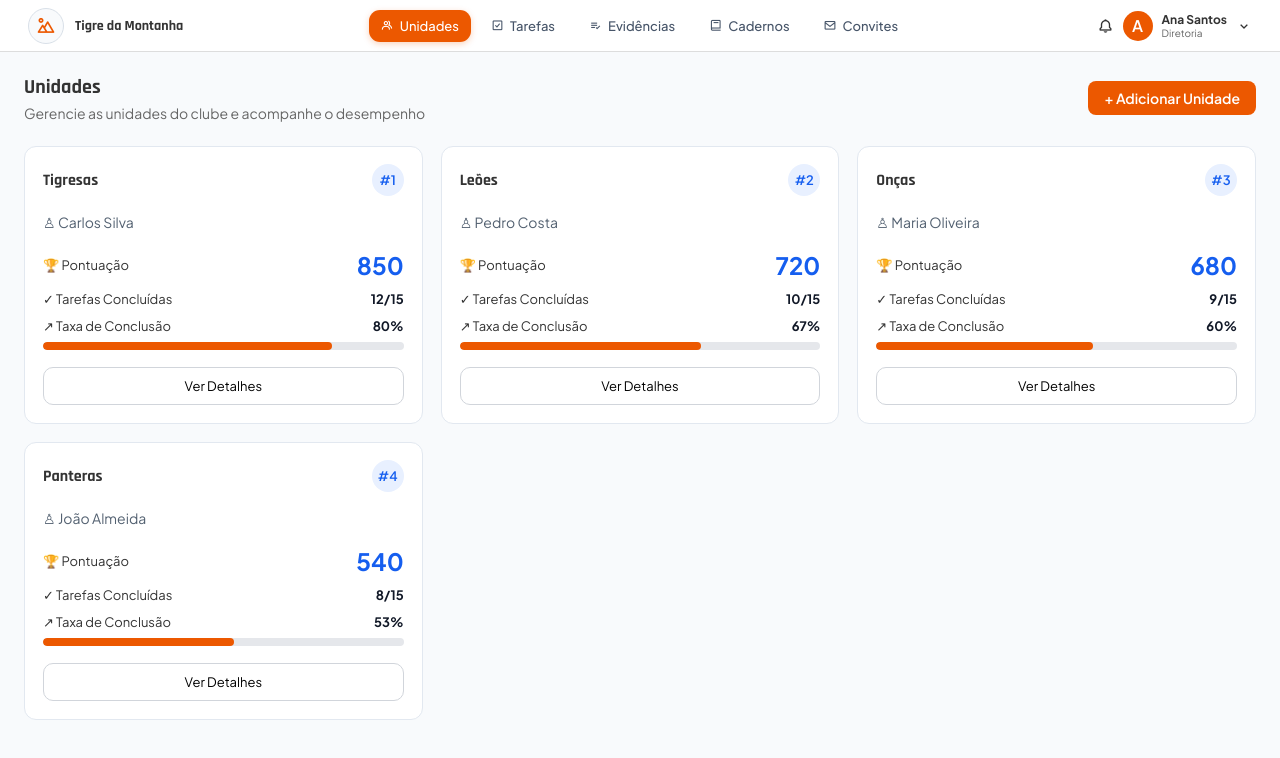
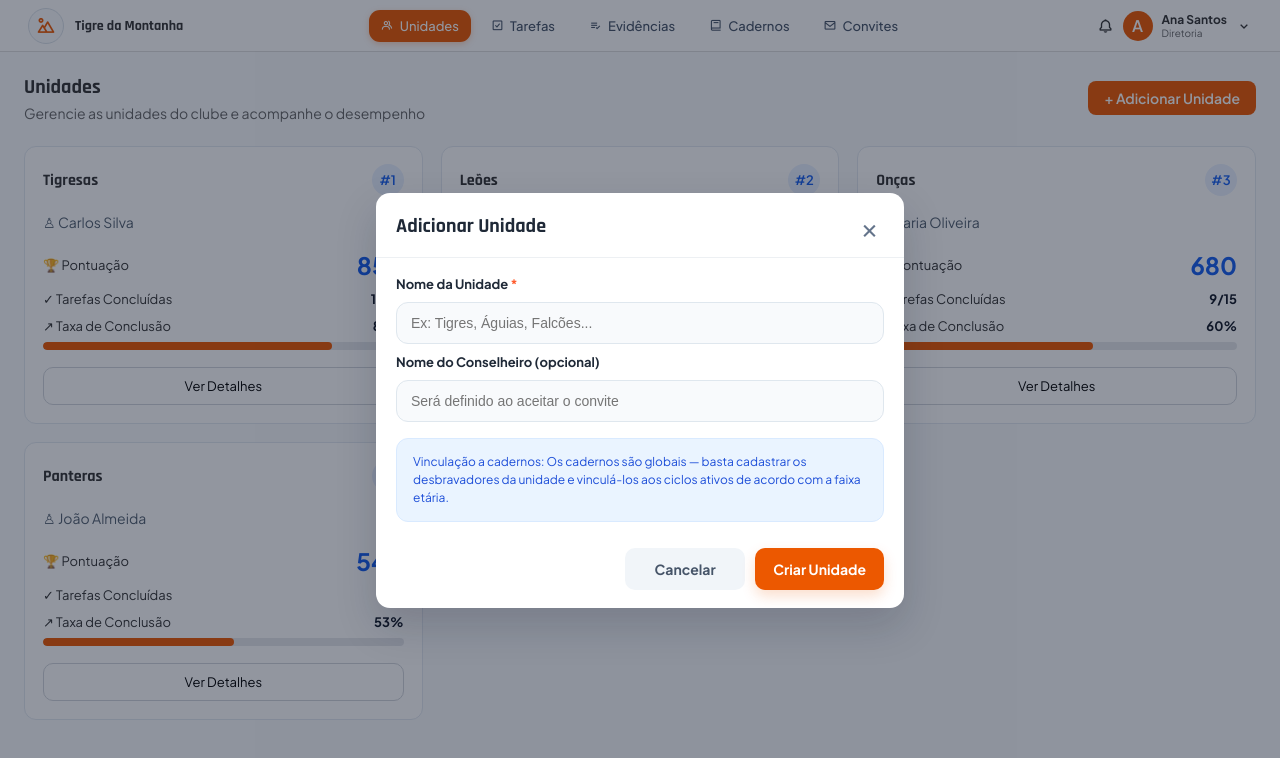
Before and after one commit to desbravadores-sisa/Desbravadores-Aplicacao-Web, a React (Vite) app in the folder desbravadores_aplicacao/: page /unidades in a window 1280 px wide. Both pictures are taken after a click on the button "+ Adicionar Unidade". Shown: the top 758 px of the page. Built offline with nearby package versions, Linux system fonts and the light colour scheme.

Commit message:
feat: adicionar unidade

```diff
--- /dev/null
+++ b/desbravadores_aplicacao/src/components/AddUnitModal/AddUnitModal.jsx
@@ -0,0 +1,58 @@
+import styles from "./AddUnitModal.module.css";
+
+function AddUnitModal({ form, onChange, onSubmit, onClose }) {
+  return (
+    <div
+      className={styles.modalBackdrop}
+      role="presentation"
+      onMouseDown={(event) => event.target === event.currentTarget && onClose()}
+    >
+      <form className={styles.modal} onSubmit={onSubmit}>
+        <div className={styles.modalHeader}>
+          <h2>Adicionar Unidade</h2>
+          <button type="button" aria-label="Fechar" onClick={onClose}>×</button>
+        </div>
+
+        <div className={styles.modalBody}>
+          <label htmlFor="unit-name">
+            Nome da Unidade <span>*</span>
+          </label>
+          <input
+            id="unit-name"
+            name="name"
+            type="text"
+            value={form.name}
+            onChange={onChange}
+            placeholder="Ex: Tigres, Águias, Falcões..."
+            required
+          />
+
+          <label htmlFor="leader-name">Nome do Conselheiro (opcional)</label>
+          <input
+            id="leader-name"
+            name="leader"
+            type="text"
+            value={form.leader}
+            onChange={onChange}
+            placeholder="Será definido ao aceitar o convite"
+          />
+
+          <div className={styles.infoBox}>
+            Vinculação a cadernos: Os cadernos são globais — basta cadastrar os desbravadores da unidade e vinculá-los aos ciclos ativos de acordo com a faixa etária.
+          </div>
+        </div>
+
+        <div className={styles.modalFooter}>
+          <button type="button" className={styles.cancelButton} onClick={onClose}>
+            Cancelar
+          </button>
+          <button type="submit" className={styles.submitButton}>
+            Criar Unidade
+          </button>
+        </div>
+      </form>
+    </div>
+  );
+}
+
+export default AddUnitModal;
--- /dev/null
+++ b/desbravadores_aplicacao/src/components/AddUnitModal/AddUnitModal.module.css
@@ -0,0 +1,114 @@
+.modalBackdrop {
+  position: fixed;
+  inset: 0;
+  z-index: 20;
+  display: grid;
+  place-items: center;
+  padding: 20px;
+  background: rgba(15, 23, 42, 0.45);
+}
+
+.modal {
+  width: min(528px, 100%);
+  background: #fff;
+  border-radius: 14px;
+  box-shadow: 0 18px 40px rgba(15, 23, 42, 0.18);
+  overflow: hidden;
+}
+
+.modalHeader {
+  display: flex;
+  align-items: center;
+  justify-content: space-between;
+  padding: 18px 20px 16px;
+  border-bottom: 1px solid #edf0f3;
+}
+
+.modalHeader h2 {
+  margin: 0;
+  color: #1f2937;
+  font-size: 20px;
+  font-weight: 700;
+}
+
+.modalHeader button {
+  border: 0;
+  background: transparent;
+  color: #64748b;
+  font-size: 28px;
+  line-height: 1;
+  cursor: pointer;
+}
+
+.modalBody {
+  display: grid;
+  gap: 10px;
+  padding: 18px 20px 8px;
+}
+
+.modalBody label {
+  color: #1f2937;
+  font-size: 13px;
+  font-weight: 700;
+}
+
+.modalBody label span {
+  color: #ff5b2d;
+}
+
+.modalBody input {
+  width: 100%;
+  box-sizing: border-box;
+  padding: 12px 14px;
+  border: 1px solid #dfe7ee;
+  border-radius: 12px;
+  background: #f8fafc;
+  color: #1f2937;
+  font-size: 14px;
+  outline: none;
+}
+
+.modalBody input:focus {
+  border-color: #ff7a1a;
+  box-shadow: 0 0 0 2px rgba(255, 122, 26, 0.12);
+}
+
+.infoBox {
+  margin-top: 6px;
+  padding: 14px 16px;
+  border: 1px solid #d9eaff;
+  border-radius: 12px;
+  background: #eaf4ff;
+  color: #1d4ed8;
+  font-size: 12px;
+  line-height: 1.5;
+}
+
+.modalFooter {
+  display: flex;
+  justify-content: flex-end;
+  gap: 10px;
+  padding: 18px 20px 18px;
+}
+
+.cancelButton,
+.submitButton {
+  min-width: 120px;
+  padding: 12px 18px;
+  border: 0;
+  border-radius: 10px;
+  font-size: 14px;
+  font-weight: 700;
+  cursor: pointer;
+}
+
+.cancelButton {
+  background: #f1f5f9;
+  color: #475569;
+}
+
+.submitButton {
+  background: #ec5800;
+  color: #fff;
+  box-shadow: 0 6px 14px rgba(236, 88, 0, 0.2);
+}
--- a/desbravadores_aplicacao/src/pages/Unidades.jsx
+++ b/desbravadores_aplicacao/src/pages/Unidades.jsx
@@ -1,58 +1,117 @@
+import { useState } from "react";
+import AddUnitModal from "../components/AddUnitModal/AddUnitModal";
 import UnitCard from "../components/UnitCard/UnitCard";
 import SectionHeader from "../components/SectionHeader/SectionHeader";
 import styles from "./Unidades.module.css";
 
+const initialUnits = [
+  {
+    id: 1,
+    name: "Tigresas",
+    leader: "Carlos Silva",
+    position: 1,
+    score: 850,
+    completedTasks: 12,
+    totalTasks: 15,
+    completionRate: 80
+  },
+  {
+    id: 2,
+    name: "Leões",
+    leader: "Pedro Costa",
+    position: 2,
+    score: 720,
+    completedTasks: 10,
+    totalTasks: 15,
+    completionRate: 67
+  },
+  {
+    id: 3,
+    name: "Onças",
+    leader: "Maria Oliveira",
+    position: 3,
+    score: 680,
+    completedTasks: 9,
+    totalTasks: 15,
+    completionRate: 60
+  },
+  {
+    id: 4,
+    name: "Panteras",
+    leader: "João Almeida",
+    position: 4,
+    score: 540,
+    completedTasks: 8,
+    totalTasks: 15,
+    completionRate: 53
+  }
+];
+
 function Unidades() {
+  const [units, setUnits] = useState(initialUnits);
+  const [isModalOpen, setIsModalOpen] = useState(false);
+  const [form, setForm] = useState({ name: "", leader: "" });
+
+  function handleChange(event) {
+    const { name, value } = event.target;
+    setForm((current) => ({ ...current, [name]: value }));
+  }
+
+  function handleSubmit(event) {
+    event.preventDefault();
+
+    if (!form.name.trim()) return;
+
+    setUnits((current) => [
+      {
+        id: Date.now(),
+        name: form.name.trim(),
+        leader: form.leader.trim() || "Conselheiro a definir",
+        position: current.length + 1,
+        score: 0,
+        completedTasks: 0,
+        totalTasks: 15,
+        completionRate: 0
+      },
+      ...current
+    ]);
+
+    setForm({ name: "", leader: "" });
+    setIsModalOpen(false);
+  }
+
   return (
-<main className={styles.page}>
+    <main className={styles.page}>
       <SectionHeader
         title="Unidades"
         subtitle="Gerencie as unidades do clube e acompanhe o desempenho"
         buttonText="+ Adicionar Unidade"
-        onButtonClick={() => console.log("Adicionar Unidade clicado")}
+        onButtonClick={() => setIsModalOpen(true)}
       />
 
       <div className={styles.grid}>
-        <UnitCard
-          name="Tigresas"
-          leader="Carlos Silva"
-          position={1}
-          score={850}
-          completedTasks={12}
-          totalTasks={15}
-          completionRate={80}
+        {units.map((unit) => (
+          <UnitCard
+            key={unit.id}
+            name={unit.name}
+            leader={unit.leader}
+            position={unit.position}
+            score={unit.score}
+            completedTasks={unit.completedTasks}
+            totalTasks={unit.totalTasks}
+            completionRate={unit.completionRate}
+          />
+        ))}
+      </div>
+
+      {isModalOpen && (
+        <AddUnitModal
+          form={form}
+          onChange={handleChange}
+          onSubmit={handleSubmit}
+          onClose={() => setIsModalOpen(false)}
         />
-
-        <UnitCard
-          name="Leões"
-          leader="Pedro Costa"
-          position={2}
-          score={720}
-          completedTasks={10}
-          totalTasks={15}
-          completionRate={67}
-        />
-
-        <UnitCard
-          name="Onças"
-          leader="Maria Oliveira"
-          position={3}
-          score={680}
-          completedTasks={9}
-          totalTasks={15}
-          completionRate={60}
-        />
-
-        <UnitCard
-          name="Panteras"
-          leader="João Almeida"
-          position={4}
-          score={540}
-          completedTasks={8}
-          totalTasks={15}
-          completionRate={53}
-        />
-      </div>
+      )}
     </main>
   );
 }
```
